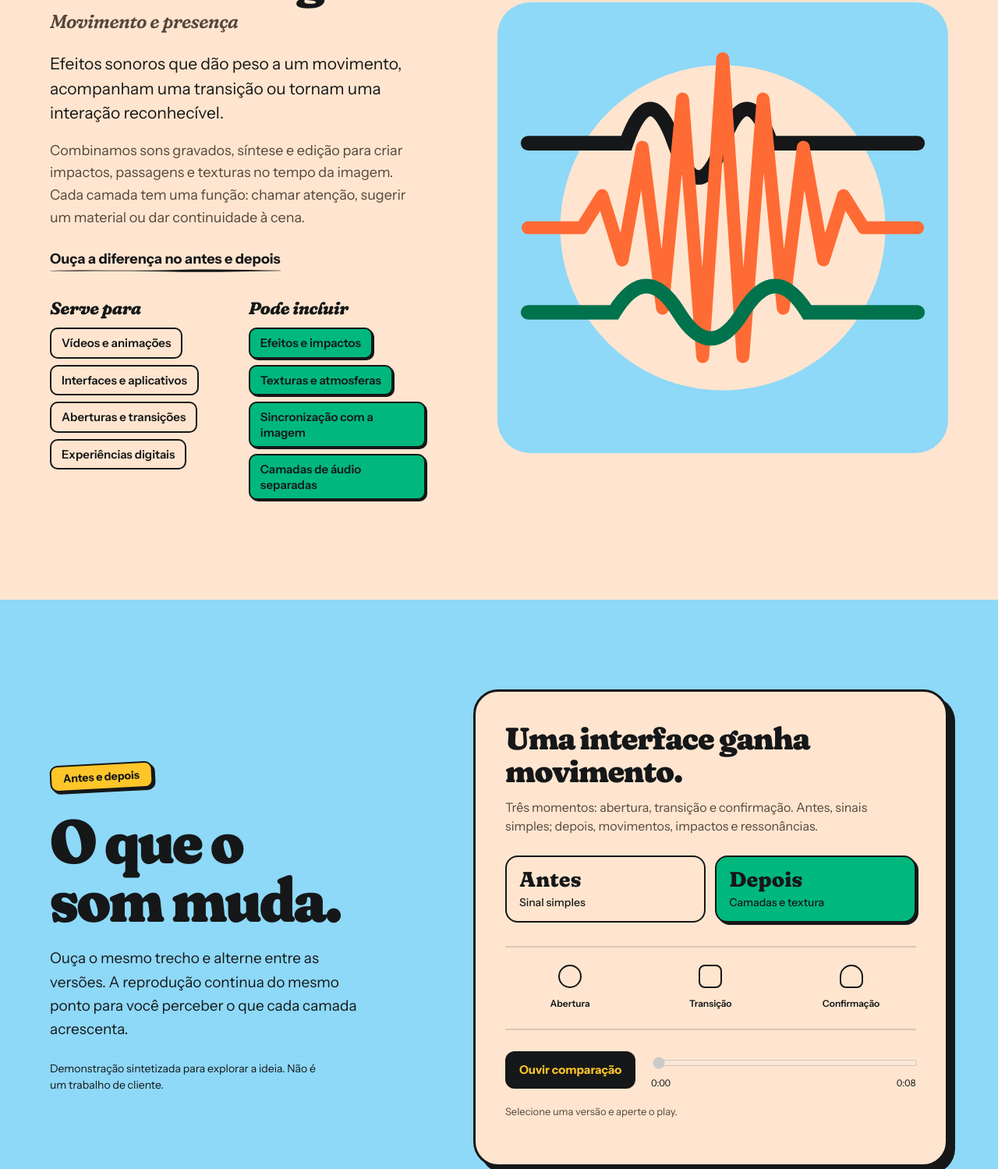
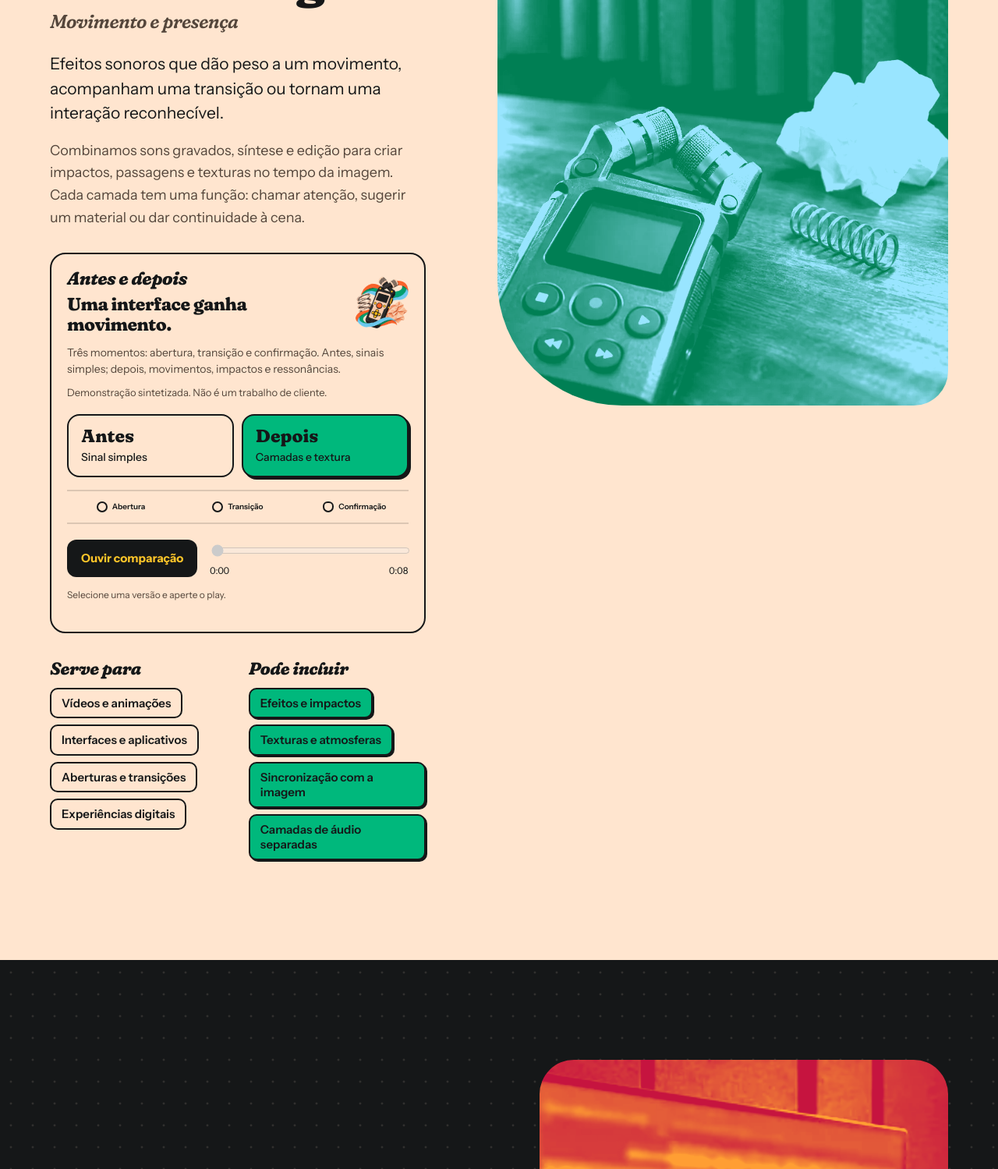
Before and after one commit to dabt/abt-sonora, a website: page index.html in a window 1280 px wide. Shown: the part 6607-8106 px from the top of the page at 78% size. Drawn offline with Linux system fonts and the light colour scheme.

Commit message:
feat: integra comparação ao serviço de sound design e renova imagens

```diff
--- a/index.html
+++ b/index.html
@@ -204,39 +204,19 @@
         </article>
 
         <article class="service service-sound-design" id="sound-design">
-          <div class="sound-design-art" aria-hidden="true">
-            <svg viewBox="0 0 560 560" fill="none" focusable="false">
-              <circle cx="280" cy="280" r="202" fill="#FFE5CF"/>
-              <path d="M38 175H160Q190 90 220 175T280 175T340 175H522" stroke="#151718" stroke-width="18" stroke-linecap="round"/>
-              <path d="M38 280H105L130 240 155 320 180 180 205 380 230 120 255 440 280 70 305 440 330 120 355 380 380 180 405 320 430 240 455 280H522" stroke="#FF6B35" stroke-width="16" stroke-linecap="round" stroke-linejoin="round"/>
-              <path d="M38 385H145Q185 320 225 385T305 385T385 385H522" stroke="#00724C" stroke-width="18" stroke-linecap="round"/>
-            </svg>
-          </div>
+          <img class="service-img" src="assets/img/servico-sound-design-1200.webp" srcset="assets/img/servico-sound-design-720.webp 720w, assets/img/servico-sound-design-1200.webp 1200w" sizes="(max-width: 1000px) 90vw, 45vw" alt="Gravador de campo junto a uma mola e papel amassado usados para criar efeitos sonoros" width="1200" height="1200" loading="lazy" decoding="async">
           <div class="service-body">
             <span class="service-label">Movimento e presença</span><h3>Sound design</h3>
             <p>Efeitos sonoros que dão peso a um movimento, acompanham uma transição ou tornam uma interação reconhecível.</p>
             <p>Combinamos sons gravados, síntese e edição para criar impactos, passagens e texturas no tempo da imagem. Cada camada tem uma função: chamar atenção, sugerir um material ou dar continuidade à cena.</p>
-            <a class="text-link sound-design-link" href="#antes-depois">Ouça a diferença no antes e depois</a>
-            <div class="service-more">
-              <div><h4>Serve para</h4><ul><li>Vídeos e animações</li><li>Interfaces e aplicativos</li><li>Aberturas e transições</li><li>Experiências digitais</li></ul></div>
-              <div><h4>Pode incluir</h4><ul><li>Efeitos e impactos</li><li>Texturas e atmosferas</li><li>Sincronização com a imagem</li><li>Camadas de áudio separadas</li></ul></div>
+            <div class="examples sound-design-comparison" id="antes-depois" aria-labelledby="comparison-title" data-comparison>
+              <div class="compare-player">
+                <div class="compare-heading">
+                  <div><p class="ex-title">Antes e depois</p><h4 id="comparison-title" data-compare-title>Uma interface ganha movimento.</h4></div>
+                  <img class="compare-cutout" src="assets/img/sound-design-400.webp" alt="" width="400" height="400" loading="lazy" decoding="async">
                 </div>
-          </div>
-        </article>
-      </div>
-    </section>
-
-    <section class="comparison" id="antes-depois" aria-labelledby="comparison-title" data-comparison>
-      <div class="shell comparison-grid">
-        <div class="comparison-intro">
-          <span class="session-label">Antes e depois</span>
-          <h2 id="comparison-title">O que o<br>som muda.</h2>
-          <p>Ouça o mesmo trecho e alterne entre as versões. A reprodução continua do mesmo ponto para você perceber o que cada camada acrescenta.</p>
-          <p class="comparison-note" data-compare-note>Demonstração sintetizada para explorar a ideia. Não é um trabalho de cliente.</p>
-        </div>
-        <div class="compare-player">
-          <h3 data-compare-title>Uma interface ganha movimento.</h3>
                 <p class="compare-description" data-compare-description>Três momentos: abertura, transição e confirmação. Antes, sinais simples; depois, movimentos, impactos e ressonâncias.</p>
+                <p class="ex-note" data-compare-note>Demonstração sintetizada. Não é um trabalho de cliente.</p>
                 <div class="compare-modes" role="group" aria-label="Versão do áudio" hidden>
                   <button type="button" data-compare-mode="before" aria-pressed="false"><span>Antes</span>Sinal simples</button>
                   <button type="button" data-compare-mode="after" aria-pressed="true"><span>Depois</span>Camadas e textura</button>
@@ -256,6 +236,13 @@
                 </div>
                 <p class="compare-state" role="status" data-compare-state>Ative o JavaScript para ouvir a comparação.</p>
               </div>
+            </div>
+            <div class="service-more">
+              <div><h4>Serve para</h4><ul><li>Vídeos e animações</li><li>Interfaces e aplicativos</li><li>Aberturas e transições</li><li>Experiências digitais</li></ul></div>
+              <div><h4>Pode incluir</h4><ul><li>Efeitos e impactos</li><li>Texturas e atmosferas</li><li>Sincronização com a imagem</li><li>Camadas de áudio separadas</li></ul></div>
+            </div>
+          </div>
+        </article>
       </div>
     </section>
 
--- a/styles.css
+++ b/styles.css
@@ -172,7 +172,7 @@ img{max-width:100%}
 .cat{display:flex;align-items:center;gap:12px;padding:12px 14px;border:2px solid var(--tinta);border-radius:20px;background:#FFE5CF99;color:var(--tinta);font:inherit;text-align:left;cursor:pointer;transition:background .15s,transform .15s,box-shadow .15s}
 .cat:hover{background:var(--papel)}
 .cat[aria-pressed="true"]{background:var(--tinta);color:var(--papel);box-shadow:5px 5px 0 var(--accent)}
-.cat-dot{flex-shrink:0;width:30px;height:30px;border:2px solid var(--tinta);border-radius:50%;background:var(--accent)}
+.cat-dot{flex-shrink:0;width:22px;height:22px;border:2px solid var(--tinta);border-radius:50%;background:var(--accent)}
 .cat[aria-pressed="true"] .cat-dot{border-color:var(--papel)}
 .cat-text{display:flex;flex-direction:column;min-width:0}
 .cat-text strong{font:800 18px/1.1 var(--display);letter-spacing:-.02em}
@@ -526,57 +526,56 @@ body{background-image:radial-gradient(#FFE5CF1f 1.3px,transparent 1.7px);backgro
 }
 
 /* Sound design e comparação sincronizada. */
-.sound-design-art{width:100%;aspect-ratio:1;background:var(--ceu);border-radius:42px;overflow:hidden;order:2}
-.sound-design-art svg{display:block;width:100%;height:100%}
-.service-sound-design{--pop:var(--verde)}
-.sound-design-link{display:inline-block;margin-top:24px;font-weight:700}
-.comparison{background:var(--ceu);color:var(--tinta);padding-block:clamp(70px,9vw,124px)}
-.comparison-grid{display:grid;grid-template-columns:minmax(0,.85fr) minmax(0,1.15fr);gap:8%;align-items:center}
-.comparison-intro{--pop:var(--sol)}
-.comparison-intro h2{font-size:clamp(48px,6.2vw,100px);line-height:.94;margin-top:28px}
-.comparison-intro>p{margin-top:24px;max-width:420px;font-size:19px}
-.comparison-intro .comparison-note{font-size:14px;line-height:1.5;max-width:360px}
-.compare-player{min-width:0;background:var(--papel);border:3px solid var(--tinta);border-radius:32px;padding:clamp(22px,3vw,40px);box-shadow:9px 9px 0 var(--tinta)}
-.compare-player h3{font-size:clamp(28px,3.1vw,43px);line-height:1.05}
-.compare-description{margin-top:14px;font-size:16px;line-height:1.5;color:var(--tinta-suave)}
-.compare-modes{display:grid;grid-template-columns:repeat(2,minmax(0,1fr));gap:12px;margin-top:26px}
+.service:nth-of-type(4) .service-img{aspect-ratio:1;border-radius:44px 44px 44px 160px;filter:url(#duo-ceu)}
+.service-sound-design{--pop:var(--verde);align-items:start}
+.compare-player{min-width:0;background:transparent;border:2px solid var(--tinta);border-radius:20px;padding:20px}
+.compare-heading{display:flex;align-items:center;gap:16px}
+.compare-heading>div{flex:1;min-width:0}
+.compare-player h4{font:800 23px/1.15 var(--display);letter-spacing:-.025em}
+.compare-heading .ex-title{margin:0 0 8px}
+.compare-cutout{display:block;width:68px;height:68px;object-fit:contain;flex-shrink:0;transform:rotate(5deg)}
+.compare-description{margin-top:12px;font-size:14px;line-height:1.5;color:var(--tinta-suave)}
+.compare-modes{display:grid;grid-template-columns:repeat(2,minmax(0,1fr));gap:10px;margin-top:18px}
 .compare-modes button{padding:14px 16px;text-align:left;background:none;border:2px solid var(--tinta);border-radius:16px;color:var(--tinta);font:500 14px/1.4 var(--text);cursor:pointer}
-.compare-modes button span{display:block;font:800 27px/1.1 var(--display);margin-bottom:5px}
+.compare-modes button span{display:block;font:800 23px/1.1 var(--display);margin-bottom:5px}
 .compare-modes button[aria-pressed="true"]{background:var(--sol);box-shadow:3px 3px 0 var(--tinta)}
 .compare-modes button[data-compare-mode="after"][aria-pressed="true"]{background:var(--verde)}
-.compare-scene{display:flex;gap:14px;justify-content:space-between;margin-top:30px;padding:22px 0;border-block:2px solid #15171826}
+.compare-scene{display:flex;gap:12px;justify-content:space-between;margin-top:20px;padding:16px 0;border-block:2px solid #15171826}
 .compare-scene span{display:flex;flex:1;flex-direction:column;align-items:center;gap:10px;font-size:12px;font-weight:600}
-.compare-scene i{display:block;width:30px;height:30px;border:2px solid var(--tinta);border-radius:50%;background:var(--papel);transition:background .1s,transform .1s}
+.compare-scene i{display:block;width:22px;height:22px;border:2px solid var(--tinta);border-radius:50%;background:var(--papel);transition:background .1s,transform .1s}
 .compare-scene span:nth-child(2) i{border-radius:8px}
 .compare-scene span:nth-child(3) i{border-radius:50% 50% 8px 8px}
 .compare-scene .is-active i{background:var(--laranja);transform:scale(1.2)}
 .compare-scene .is-active:nth-child(2) i{background:var(--ceu)}
 .compare-scene .is-active:nth-child(3) i{background:var(--verde)}
-.compare-controls{display:flex;gap:20px;align-items:center;margin-top:26px}
+.compare-controls{display:flex;gap:16px;align-items:center;margin-top:18px}
 .compare-play{flex-shrink:0;min-height:48px;border:0;border-radius:12px;padding:14px 18px;background:var(--tinta);color:var(--sol);font:700 15px/1.2 var(--text);cursor:pointer}
 .compare-play:disabled{opacity:.55;cursor:wait}
 .compare-position{flex:1;min-width:0}
 .compare-position input{display:block;width:100%;min-height:28px;accent-color:var(--verde-escuro);cursor:pointer}
 .compare-position input:disabled{cursor:default}
 .compare-times{display:flex;justify-content:space-between;font-size:12px;font-variant-numeric:tabular-nums}
-.compare-state{min-height:3em;margin-top:18px;font-size:13px;line-height:1.5;color:var(--tinta-suave)}
+.compare-state{min-height:3em;margin-top:12px;font-size:12px;line-height:1.5;color:var(--tinta-suave)}
 .compare-modes[hidden],.compare-controls[hidden],.compare-scene[hidden]{display:none}
 @media(max-width:1000px){
- .sound-design-art{order:0;max-width:520px}
- .comparison-grid{grid-template-columns:minmax(0,1fr);gap:40px}
  .compare-player{max-width:760px}
- .comparison-intro>p{max-width:560px}
 }
 @media(max-width:640px){
- .comparison-intro h2{font-size:clamp(48px,14vw,68px)}
- .comparison-intro>p{font-size:17px}
- .compare-player{border-radius:26px;box-shadow:6px 6px 0 var(--tinta)}
+ .compare-player{padding:16px;border-radius:18px}
+ .compare-cutout{width:52px;height:52px}
+ .compare-player h4{font-size:21px}
  .compare-modes{gap:8px}
  .compare-modes button{padding:12px 10px;font-size:12px}
  .compare-modes button span{font-size:25px}
  .compare-controls{align-items:stretch;flex-direction:column;gap:15px}
  .compare-scene{gap:8px}
  .compare-scene span{font-size:10px}
- .compare-state{min-height:4.5em}
+ .compare-state{min-height:3em}
 }
 @media(prefers-reduced-motion:reduce){.compare-scene i{transition:none;transform:none}}
+
+.sound-design-comparison{scroll-margin-top:28px}
+.sound-design-comparison .ex-note{margin-top:10px}
+.sound-design-comparison .compare-scene{margin-top:16px;padding-block:12px}
+.sound-design-comparison .compare-scene span{flex-direction:row;justify-content:center;gap:6px;font-size:10px}
+.sound-design-comparison .compare-scene i{width:14px;height:14px;flex-shrink:0}
```
Also changed, not shown: docs/foto-sound-design.json (added, +10 -0 lines), docs/imagem-sound-design.json (added, +10 -0 lines), docs/marca.md (+4 -0 lines), README.md, assets/img/servico-sound-design-1200.webp (added), assets/img/servico-sound-design-720.webp (added), assets/img/sound-design-400.webp (added), assets/img/sound-design-720.webp (added), docs/preview-sound-design-unificado.jpg (added), docs/preview-sound-design.jpg (added). Lines whose indentation alone changed are shown as unchanged.
